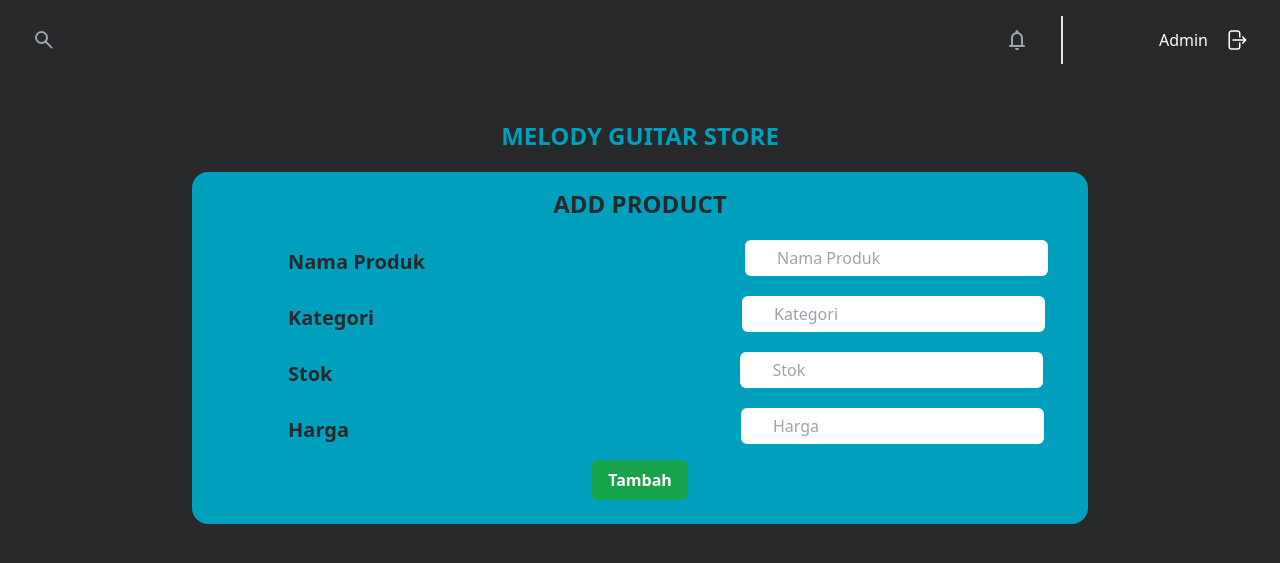
After one commit to pramudyaeka/framework-melody-guitar-store, a Laravel app: page /users/admin/product/add in a window 1280 px wide. The commit adds this page. Shown: the top 563 px of the page. Run offline with Laravel 10, Linux system fonts and the light colour scheme; the visitor is signed in with stand-in values (Sample User, id 1); data comes from the database, SQL or seed files in the repository; style sheets or scripts are compiled from the project's sources.

Commit message:
feat:posttest3

```diff
--- a/app/Http/Controllers/AuthController.php
+++ b/app/Http/Controllers/AuthController.php
@@ -36,10 +36,10 @@ class AuthController extends Controller
             'password' => $request->password,
         ];
         if (Auth::attempt($data)) {
-            return redirect('users/admin/account');
+            return redirect('/users/admin/account');
         } else {
             session()->flash('error', 'Username atau Password anda salah!');
-            return redirect('/login');
+            return redirect('/auth');
         }
     }
     public function logout() {
--- a/app/Http/Controllers/ProdukController.php
+++ b/app/Http/Controllers/ProdukController.php
@@ -2,9 +2,64 @@
 
 namespace App\Http\Controllers;
 
+use App\Models\Produk;
 use Illuminate\Http\Request;
 
 class ProdukController extends Controller
 {
-    //
+    public function add()
+    {
+        return view(
+            'users.admin.crud.add',
+            ['produks' => Produk::all()]
+        );
+    }
+
+    public function store(Request $request)
+    {
+        // Validate Input
+        $validateData = $request->validate([
+            'nama_produk' => 'required|string',
+            'kategori_produk' => 'required|string',
+            'stok' => 'required|integer',
+            'harga' => 'required|integer'
+        ]);
+        Produk::create($validateData);
+        return redirect()->route('admin.product')->with('success', 'Data Berhasil Ditambahkan');
+    }
+
+    public function edit($id)
+    {
+        return view('users.admin.crud.edit', [
+            'produks' => Produk::all()->where('id', $id)->first(),
+
+        ]);
+    }
+
+    public function update(Request $request, $id)
+    {
+        $request->validate([
+            'nama_produk' => 'required|string',
+            'kategori_produk' => 'required|string',
+            'stok' => 'required|integer',
+            'harga' => 'required|integer'
+        ]);
+        $produk = Produk::findOrFail($id);
+        $produk->update([
+            'nama_produk' => $request->nama_produk,
+            'kategori_produk' => $request->kategori_produk,
+            'stok' => $request->stok,
+            'harga' => $request->harga,
+
+        ]);
+        return redirect()->route('admin.product')->with('success', 'Data Berhasil Diubah');
+    }
+
+    public function delete($id)
+    {
+        $mahasiswa = Produk::findOrFail($id);
+        $mahasiswa->delete();
+        return redirect()->route('admin.product')->with('success', 'Data
+                Berhasil Dihapus');
+    }
 }
--- a/database/seeders/DatabaseSeeder.php
+++ b/database/seeders/DatabaseSeeder.php
@@ -6,9 +6,7 @@ namespace Database\Seeders;
 use App\Models\Akun;
 use App\Models\Produk;
 use App\Models\Transaksi;
-use App\Models\Akun;
-use App\Models\Produk;
-use App\Models\Transaksi;
+
 use Illuminate\Database\Seeder;
 
 class DatabaseSeeder extends Seeder
--- a/resources/views/components/header.blade.php
+++ b/resources/views/components/header.blade.php
@@ -19,12 +19,14 @@
 
         </div>
         <div>
-            <p class="">{{ $nama }}</p>
+            <p class="text-white">{{ $nama }}</p>
         </div>
         <div class="w-6 h-6">
-            <svg xmlns="http://www.w3.org/2000/svg" viewBox="0 -960 960 960">
-                <path d="M480-362q-8 0-15-2.5t-13-8.5L268-557q-11-11-11-28t11-28q11-11 28-11t28 11l156 156 156-156q11-11 28-11t28 11q11 11 11 28t-11 28L508-373q-6 6-13 8.5t-15 2.5Z"/>
-            </svg>
+            <a href="{{ route('logout') }}" class="hover:fill-red-600" title="Logout">
+                <svg fill="none" stroke="white" stroke-width="1.5" viewBox="0 0 24 24" xmlns="http://www.w3.org/2000/svg" aria-hidden="true">
+                    <path stroke-linecap="round" stroke-linejoin="round" d="M15.75 9V5.25A2.25 2.25 0 0013.5 3h-6a2.25 2.25 0 00-2.25 2.25v13.5A2.25 2.25 0 007.5 21h6a2.25 2.25 0 002.25-2.25V15m3 0l3-3m0 0l-3-3m3 3H9"></path>
+                  </svg>
+            </a>
         </div>
     </div>
 </div>
--- /dev/null
+++ b/resources/views/users/admin/crud/add.blade.php
@@ -0,0 +1,47 @@
+@extends('layouts.global')
+
+@section('title')
+    Add Product || Melody Guitar Store
+@endsection
+
+@section('content')
+    <div class="w-full h-full flex flex-col">
+        @include('components.header', ['nama' => 'Admin'])
+        <div class=" flex flex-col justify-center items-center ">
+            <div class="flex flex-row">
+                <h1 class="mb-5 mt-10 text-bluelight font-bold text-2xl">MELODY GUITAR STORE</h1>
+            </div>
+
+            <div class="w-[70%] h-[22rem] flex-col bg-bluelight flex rounded-2xl">
+                <p class="font-bold text-dark  text-2xl self-center mt-4">ADD PRODUCT</p>
+                <form action="{{ route('product.store') }}" method="post" >
+                    @csrf
+                    <div class="flex flex-row gap-80 ml-24 mt-5">
+                        <p class="font-bold text-dark  text-xl mt-2">Nama Produk</p>
+                        <input type="text" name="nama_produk" placeholder="Nama Produk" class="rounded-md pe-10 ps-8 ">
+                    </div>
+                    <div class="flex flex-row gap-80 ml-24 mt-5">
+                        <p class="font-bold text-dark  text-xl mt-2 mr-12">Kategori</p>
+                        <input type="text" name="kategori_produk" placeholder="Kategori" class="rounded-md pe-10 ps-8 ">
+                    </div>
+                    <div class="flex flex-row gap-80 ml-24 mt-5">
+                        <p class="font-bold text-dark  text-xl mt-2 mr-[5.5rem]">Stok</p>
+                        <input type="text" name="stok" placeholder="Stok" class="rounded-md pe-10 ps-8 ">
+                    </div>
+                    <div class="flex flex-row gap-80 ml-24 mt-5">
+                        <p class="font-bold text-dark  text-xl mt-2 mr-[4.5rem]">Harga</p>
+                        <input type="text" name="harga" placeholder="Harga" class="rounded-md pe-10 ps-8 ">
+                    </div>
+                    <div class="flex justify-center mt-2">
+                        <button type="submit" class="bg-green-600 px-4 py-2 mt-2 text-white font-bold rounded-md">Tambah</button>
+                    </div>
+
+                </form>
+
+            </div>
+
+        </div>
+
+
+    </div>
+@endsection
--- a/routes/web.php
+++ b/routes/web.php
@@ -5,6 +5,7 @@ use App\Models\Produk;
 use App\Models\Transaksi;
 use Illuminate\Support\Facades\Route;
 use App\Http\Controllers\AuthController;
+use App\Http\Controllers\ProdukController;
 
 /*
 |--------------------------------------------------------------------------
@@ -16,6 +17,7 @@ use App\Http\Controllers\AuthController;
 | be assigned to the "web" middleware group. Make something great!
 |
 */
+
 // Home
 Route::get('/', function () {
     return view('home');
@@ -47,14 +49,26 @@ Route::get('/logout', [
 
 // CRUD Admin
 
-Route::get('users/admin/account', function () {
-    return view('users/admin.account',["Akun"=>Akun::all()]);
+
+Route::middleware('auth')->group(function () {
+
+    Route::get('/users/admin/account', function () {
+        return view('users/admin.account', ["Akun" => Akun::all()]);
     })->name('admin.account');
 
-Route::get('users/admin/product', function () {
-    return view('users/admin.product',["Produk"=>Produk::all()]);
+    Route::get('/users/admin/product', function () {
+        return view('users/admin.product', ["Produk" => Produk::all()]);
     })->name('admin.product');
 
     Route::get('users/admin/transaction', function () {
-    return view('users/admin.transaction',["Transaksi"=>Transaksi::all()]);
+        return view('users/admin.transaction', ["Transaksi" => Transaksi::all()]);
     })->name('admin.transaction');
+
+    Route::controller(ProdukController::class)->group(function () {
+        Route::get('users/admin/product/add', 'add')->name('product.add');
+        Route::post('users/admin/product/add/action', 'store')->name('product.store');
+        Route::get('users/admin/product/edit/{id}', 'edit')->name('product.edit');
+        Route::post('users/admin/product/{id}/action', 'update')->name('product.update');
+        Route::post('users/admin/product/delete/{id}/action', 'delete')->name('product.delete');
+    });
+});
```
Also changed, not shown: resources/views/auth/auth.blade.php (+34 -11 lines), resources/views/components/garansi.blade.php (+4 -8 lines), resources/views/components/hero.blade.php (+2 -5 lines), resources/views/users/admin/crud/edit.blade.php (added, +47 -0 lines), resources/views/users/admin/product.blade.php (+13 -8 lines), resources/views/users/admin/transaction.blade.php (+3 -12 lines), 1 other file. Lines whose indentation alone changed are shown as unchanged.
